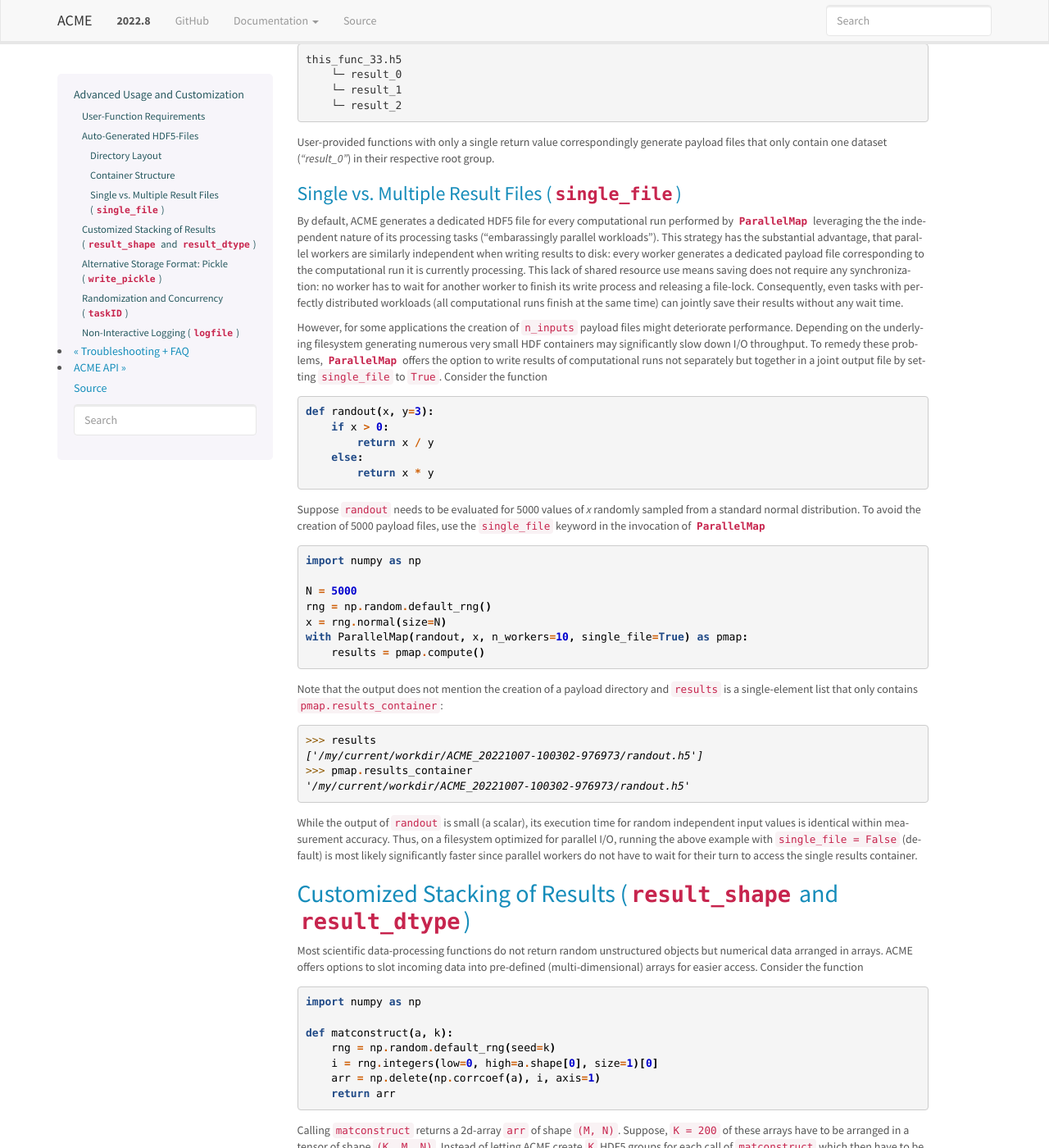
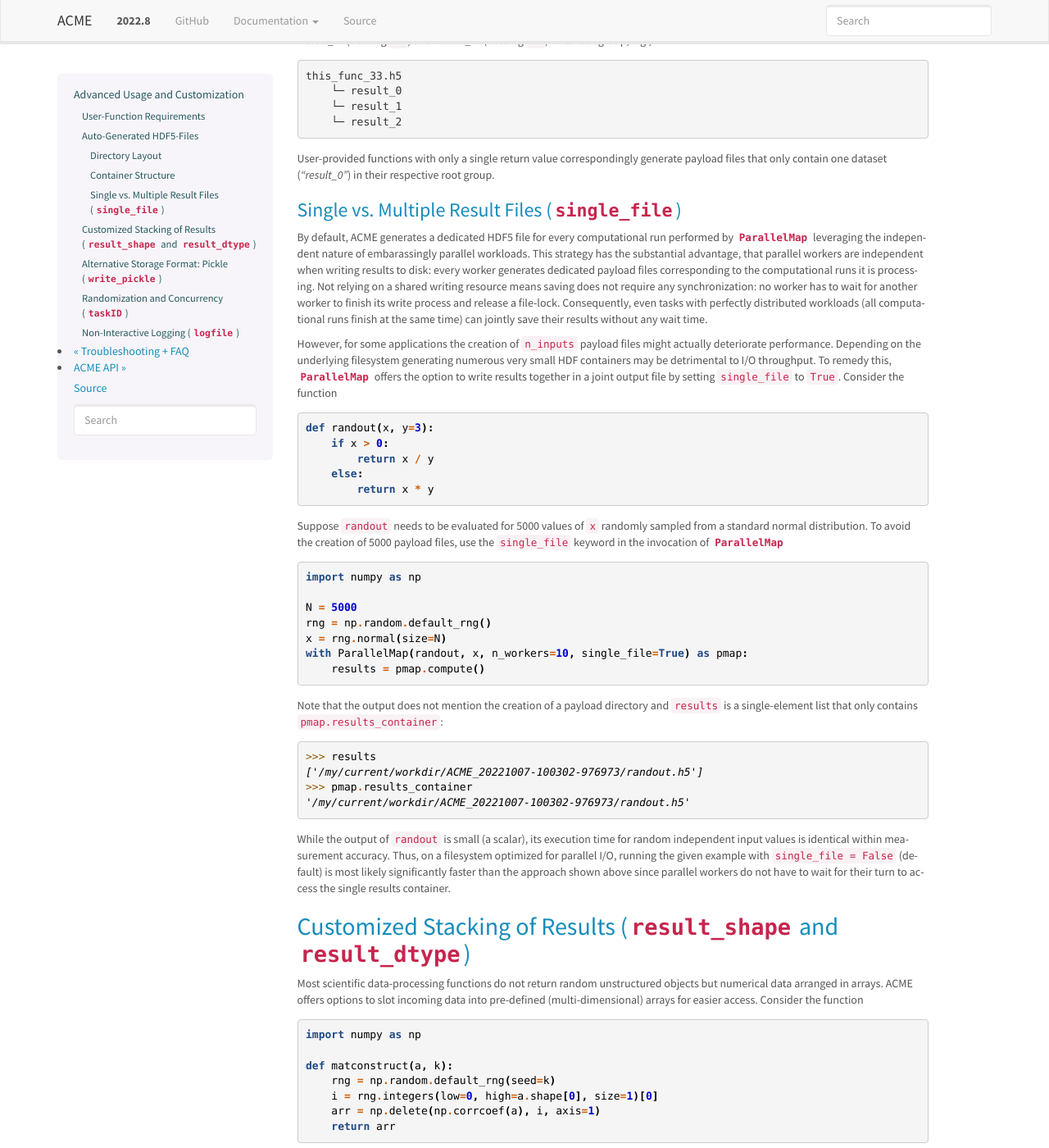
Before and after one commit to esi-neuroscience/acme, a Sphinx documentation site: the page built from doc/source/advanced_usage.rst, in a window 1280 px wide and 1400 px high, scrolled down 2370 px. Shown: the whole window at 82% size. Built offline with Sphinx 7.4.7, drawn with Linux system fonts in a browser that asks for light colours; some of the changed text lies outside the part shown.

Commit message:
DOC: Wrapped up first draft of new documentation
- included several links to dask reference docs
- overworked and reworded docs to be as explicit as possible
- fine-tuned `ParallelMap` docstring

 On branch results_collection
 Changes to be committed:
	modified:   README.md
	modified:   acme/frontend.py
	new file:   doc/source/_static/dashboard.gif
	modified:   doc/source/advanced_usage.rst
	modified:   doc/source/conf.py
	modified:   doc/source/index.rst
	modified:   doc/source/userguide.rst

```diff
--- a/doc/source/advanced_usage.rst
+++ b/doc/source/advanced_usage.rst
@@ -19,9 +19,9 @@
   may or may not work. In general, anything that can be serialized via
   `cloudpickle <https://pypi.org/project/cloudpickle/>`_ should work out of the box.
 
-* if automatic result saving is used (`write_worker_results` is `True`),
+* if automatic result saving is used (``write_worker_results`` is ``True``),
   the **return value(s) of `func`** have to be suitable for storage in HDF5
-  containers. Thus, anything returned by `func` should be either purely
+  containers. Thus, anything returned by ``func`` should be either purely
   numeric (scalars or NumPy arrays) or purely lexical (strings). Hybrid
   text/numeric data-types (e.g., Pandas dataframes), custom class instances,
   functions, generators or complex objects (like matplotlib figures)
@@ -76,8 +76,9 @@
     calculation. In such a scenario it is usually better to use fewer workers
     (set ``n_workers < n_inputs``) that each perform multiple evaluations of ``func``.
 
-To create a container with the payload not distributed across external files
-but included as regular datasets, h5py's ``copy`` routine can be used:
+To make a HDF5 file with regular datasets based on the auto-generated
+aggregate results container created by ACME, the :meth:`h5py.Group.copy`
+routine can be used:
 
 .. code-block:: python
 
@@ -99,7 +100,7 @@
 as possible: the aggregate main file is partitioned into ``n_inputs`` groups
 (`'comp_0'`, `'comp_1'`, ...) that each points to the respective payload file
 actually holding the results of the corresponding computation. Within every
-payload file each return value of the user-provided function `func` is saved in a
+payload file each return value of the user-provided function ``func`` is saved in a
 separate dataset in the file's root group. For instance, processing
 the following user-provided function
 
@@ -157,24 +158,22 @@
 Single vs. Multiple Result Files (``single_file``)
 ^^^^^^^^^^^^^^^^^^^^^^^^^^^^^^^^^^^^^^^^^^^^^^^^^^
 By default, ACME generates a dedicated HDF5 file for every computational run
-performed by :class:`~acme.ParallelMap` leveraging the the independent nature
-of its processing tasks ("embarassingly parallel workloads"). This strategy
-has the substantial advantage, that parallel workers are similarly independent
-when writing results to disk: every worker generates a dedicated payload file
-corresponding to the computational run it is currently processing. This lack
-of shared resource use means saving does not require any synchronization:
-no worker has to wait for another worker to finish its write process and releasing
-a file-lock. Consequently, even tasks with perfectly distributed workloads
-(all computational runs finish at the same time) can jointly save their results
-without any wait time.
+performed by :class:`~acme.ParallelMap` leveraging the independent nature
+of embarassingly parallel workloads. This strategy has the substantial advantage,
+that parallel workers are independent when writing results to disk: every
+worker generates dedicated payload files corresponding to the computational
+runs it is processing. Not relying on a shared writing resource means saving
+does not require any synchronization: no worker has to wait for another
+worker to finish its write process and release a file-lock. Consequently,
+even tasks with perfectly distributed workloads (all computational runs finish
+at the same time) can jointly save their results without any wait time.
 
 However, for some applications the creation of ``n_inputs`` payload files
-might deteriorate performance. Depending on the underlying filesystem
-generating numerous very small HDF containers may significantly slow down
-I/O throughput. To remedy these problems, :class:`~acme.ParallelMap` offers
-the option to write results of computational runs not separately but together
-in a joint output file by setting ``single_file`` to ``True``. Consider the
-function
+might actually deteriorate performance. Depending on the underlying filesystem
+generating numerous very small HDF containers may be detrimental to I/O throughput.
+To remedy this, :class:`~acme.ParallelMap` offers the option to write results
+together in a joint output file by setting ``single_file`` to ``True``.
+Consider the function
 
 .. code-block:: python
 
@@ -184,7 +183,7 @@
         else:
             return x * y
 
-Suppose ``randout`` needs to be evaluated for 5000 values of `x` randomly
+Suppose ``randout`` needs to be evaluated for 5000 values of ``x`` randomly
 sampled from a standard normal distribution. To avoid the creation of 5000
 payload files, use the ``single_file`` keyword in the invocation of
 :class:`~acme.ParallelMap`
@@ -211,10 +210,10 @@
 
 While the output of ``randout`` is small (a scalar), its execution time
 for random independent input values is identical within measurement accuracy.
-Thus, on a filesystem optimized for parallel I/O, running the above example
+Thus, on a filesystem optimized for parallel I/O, running the given example
 with ``single_file = False`` (default) is most likely significantly faster
-since parallel workers do not have to wait for their turn to access the single
-results container.
+than the approach shown above since parallel workers do not have to wait for
+their turn to access the single results container.
 
 Customized Stacking of Results (``result_shape`` and ``result_dtype``)
 ----------------------------------------------------------------------
@@ -251,22 +250,28 @@
     with ParallelMap(matconstruct, a, range(K), n_workers=50, result_shape=(None, M, N)) as pmap:
         results = pmap.compute()
 
-Specifying ``result_shape`` impacts the container structure generated by ACME:
+A single ``None`` entry in ``result_shape`` indicates the dimension along which
+incoming results are to be stacked. Note that **exactly one** ``None`` entry
+must be specified in ``result_shape``.
+
+Using ``result_shape`` impacts the container structure generated by ACME:
 the results of each computational run do not need to be stored in dedicated
-HDF5 groups (`'comp_0'`, `'comp_1'`, ...) but are slotted into the generated
-virtual dataset. Thus, the aggregate results container only contains
-a single dataset (`"result_0"`).
+HDF5 groups (`'comp_0'`, `'comp_1'`, ...) but are slotted into a
+`Virtual Dataset <https://docs.h5py.org/en/stable/vds.html>`_. Thus, the
+aggregate results container only contains the single Virtual Dataset `"result_0"`.
 
 .. note::
 
-    By default, ACME uses virtual HDF5 datasets (LINK) slotting results of
+    By default, ACME uses
+    `Virtual HDF5 Datasets <https://support.hdfgroup.org/HDF5/docNewFeatures/NewFeaturesVirtualDatasetDocs.html>`_
+    for slotting results of
     concurrent computational runs. The real datasets in the generated payload
     files are mapped together into a single virtual dataset via the a-priori
-    definition of a so-called virtual layout. The virtual data-set can be sliced,
-    viewed and loaded like a regular HDF5 dataset with the virtual layout acting
+    definition of a :class:`h5py.VirtualLayout`. The constructed Virtual Dataset can be sliced,
+    viewed and loaded like a regular HDF5 dataset with the Virtual Layout acting
     as interface layer for fetching the requested data from the associated payload
-    file(s). This strategy provides a simple single-dataset interface to access
-    results while maintaining the benefit of independent file access of parallel
+    files. This strategy provides a simple single-dataset interface to access
+    results while maintaining the benefit of independent file access for parallel
     workers. Note that ACME can also create a single regular dataset in a single
     results container by combining ``result_shape`` with ``single_file = True``
     which comes with all benefits and downsides discussed in :ref:`singlefile`.
@@ -284,19 +289,19 @@
 In this case, using ``result_shape`` when calling :class:`~acme.ParallelMap`
 only affects the **first** return variable ``arr``, the remaining two quantities
 (``k`` and an array containing ``arr``'s singular values) are filed under ``K``
-HDF5 groups (`"comp_0"`, ..., `"comp_{K}"`) each containing two corresponding
-datasets:
+HDF5 groups (`"comp_0"`, ..., `"comp_{K}"`) each containing two datasets
+corresponding to the non-slotted return quantities:
 
 .. code-block:: python
 
-    with ParallelMap(matconstruct, a, range(K), n_workers=50, result_shape=(None, M, N)) as pmap:
-        results = pmap.compute()
+    with ParallelMap(matconstruct_multi, a, range(K), n_workers=50, result_shape=(None, M, N)) as pmap_multi:
+        results = pmap_multi.compute()
 
 Then (focusing on `"comp_56"` as an exemplary group)
 
 .. code-block:: python
 
-    >>> h5f = h5py.File(pmap.results_container, "r")
+    >>> h5f = h5py.File(pmap_multi.results_container, "r")
     >>> h5f.keys()
     <KeysViewHDF5 ['comp_0', 'comp_1', ... , 'comp_199', 'result_0']>
     >>> h5f["result_0"]
@@ -310,7 +315,7 @@
            0.78221836, 0.49308408, 0.2719983 , 0.17343296])
 
 By default, ACME assumes the virtual dataset to contain 64-bit floating point
-numbers. A different numerical datatype can be specified via the `result_dtype`
+numbers. A different numerical datatype can be specified via the ``result_dtype``
 keyword:
 
 .. code-block:: python
@@ -381,7 +386,7 @@
 Alternative Storage Format: Pickle (``write_pickle``)
 -----------------------------------------------------
 In some cases it might be necessary to work with objects that are not
-HDF5 compatible, e.g., sparse matrices created by `scipy.sparse`. Consider
+HDF5 compatible, e.g., sparse matrices created by ``scipy.sparse``. Consider
 
 .. code-block:: python
 
@@ -439,9 +444,9 @@
 
 Randomization and Concurrency (``taskID``)
 ------------------------------------------
-ACME uses :class:`distributed.Client` objects for perform concurrent function
+ACME uses :class:`distributed.Client` objects to perform concurrent function
 evaluations. Internally, :meth:`distributed.Client.submit` is called to register
-a user-provided function ``func``  with the :class:`distributed.Scheduler`.
+a user-provided function ``func``  with dask's :class:`distributed.Scheduler`.
 The object reference to the function at time of submission is subsequently
 invoked by every parallel worker once the concurrent computation starts.
 In other words, every parallel worker uses the same identical version of ``func``.
@@ -459,10 +464,9 @@
 
 .. code-block:: python
 
-    import numpy as np
-    x = np.pi
-    n_calls = 10
-
+    >>> import numpy as np
+    >>> x = np.pi
+    >>> n_calls = 10
     >>> for _ in range(n_calls):
             print(rand1(x)))
     0.17134908691066583
--- a/doc/source/conf.py
+++ b/doc/source/conf.py
@@ -151,7 +151,7 @@
     "scipy": ("https://docs.scipy.org/doc/scipy/reference",
               "https://docs.scipy.org/doc/scipy/reference/objects.inv"
     ),
-    "h5py": ("http://docs.h5py.org/en/latest/",
-             "http://docs.h5py.org/en/latest/objects.inv"
+    "h5py": ("https://docs.h5py.org/en/latest/",
+             "https://docs.h5py.org/en/latest/objects.inv"
     )
 }
--- a/doc/source/index.rst
+++ b/doc/source/index.rst
@@ -22,7 +22,7 @@
 
 Examples
 --------
-Simple to advanced Usage examples our collected on our `GitHub Page <https://github.com/esi-neuroscience/acme#usage>`_.
+Simple to advanced usage examples our collected on our `GitHub Page <https://github.com/esi-neuroscience/acme#usage>`_.
 
 User Guide
 ----------
```
Also changed, not shown: other parts of doc/source/advanced_usage.rst (+14 -18 lines), other parts of doc/source/index.rst (+2 -2 lines), README.md (+8 -5 lines), doc/source/userguide.rst (+39 -28 lines), 2 other files.
